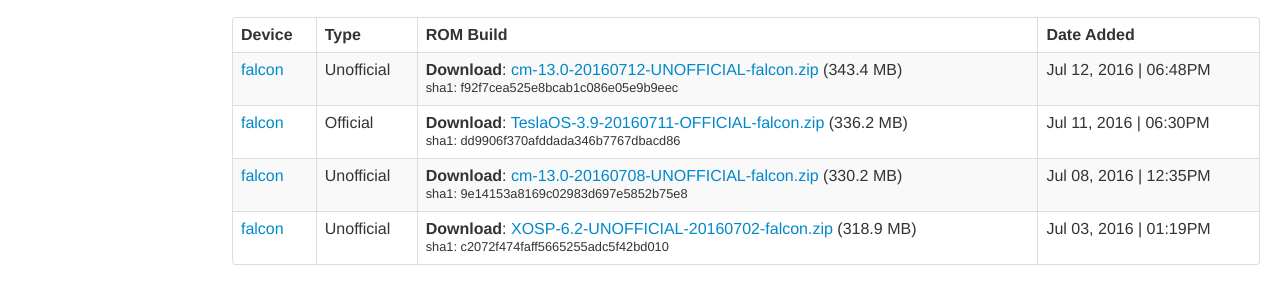
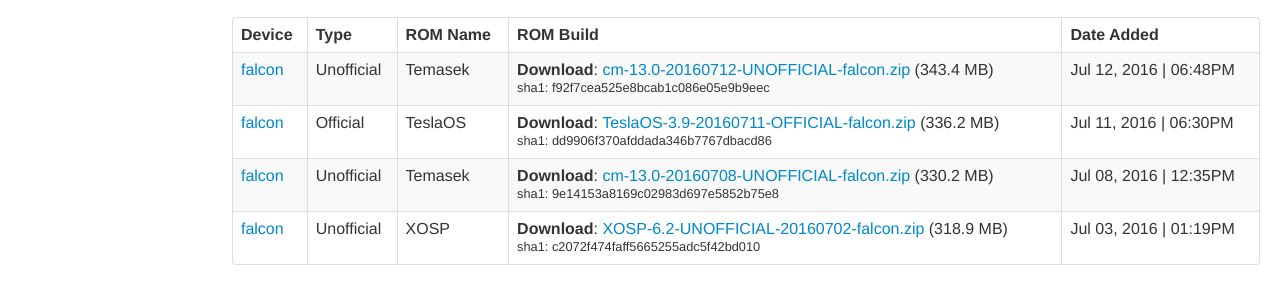
Before and after one commit to EsromTech/esromtech.github.io, a plain HTML site: page falcon.html in a window 1280 px wide. Shown: the part 432-736 px from the top of the page. Drawn offline with nearby package versions, Linux system fonts and the light colour scheme.

Commit message:
Add ROM Name

```diff
--- a/falcon.html
+++ b/falcon.html
@@ -84,6 +84,7 @@
     <tr>
       <th>Device</th>
       <th>Type</th>
+      <th>ROM Name</th>
       <th>ROM Build</th>
       <th>Date Added</th>
     </tr>
@@ -93,6 +94,7 @@
 	<tr>
       <td><a href="falcon.html">falcon</a><br/><small class="md5"></small></td>
       <td>Unofficial</td>
+      <td>Temasek</td>
       <td>
         <b>Download</b>:
         <a href="https://www.androidfilehost.com/?fid=24591023225178336">cm-13.0-20160712-UNOFFICIAL-falcon.zip</a> (343.4 MB)
@@ -107,6 +109,7 @@
 	<tr>
       <td><a href="falcon.html">falcon</a><br/><small class="md5"></small></td>
       <td>Official</td>
+      <td>TeslaOS</td>
       <td>
         <b>Download</b>:
         <a href="https://www.androidfilehost.com/?fid=24591023225178231">TeslaOS-3.9-20160711-OFFICIAL-falcon.zip</a> (336.2 MB)
@@ -121,6 +124,7 @@
 	<tr>
       <td><a href="falcon.html">falcon</a><br/><small class="md5"></small></td>
       <td>Unofficial</td>
+      <td>Temasek</td>
       <td>
         <b>Download</b>:
         <a href="https://www.androidfilehost.com/?fid=24572369242688235">cm-13.0-20160708-UNOFFICIAL-falcon.zip</a> (330.2 MB)
@@ -135,6 +139,7 @@
     <tr>
       <td><a href="falcon.html">falcon</a><br/><small class="md5"></small></td>
       <td>Unofficial</td>
+      <td>XOSP</td>
       <td>
         <b>Download</b>:
         <a href="https://www.androidfilehost.com/?fid=24591023225177578">XOSP-6.2-UNOFFICIAL-20160702-falcon.zip</a> (318.9 MB)
```
Also changed, not shown: condor.html (+3 -0 lines), otus.html (+2 -0 lines), peregrine.html (+2 -0 lines).
